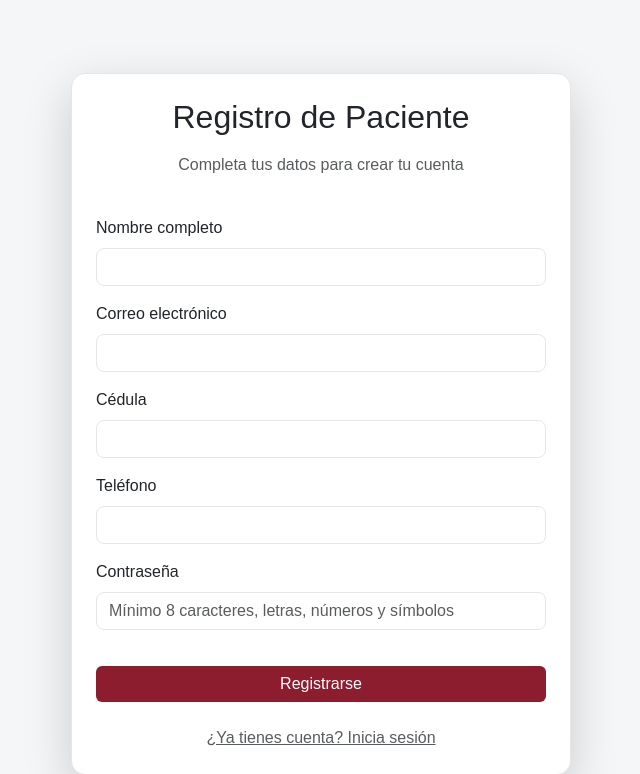
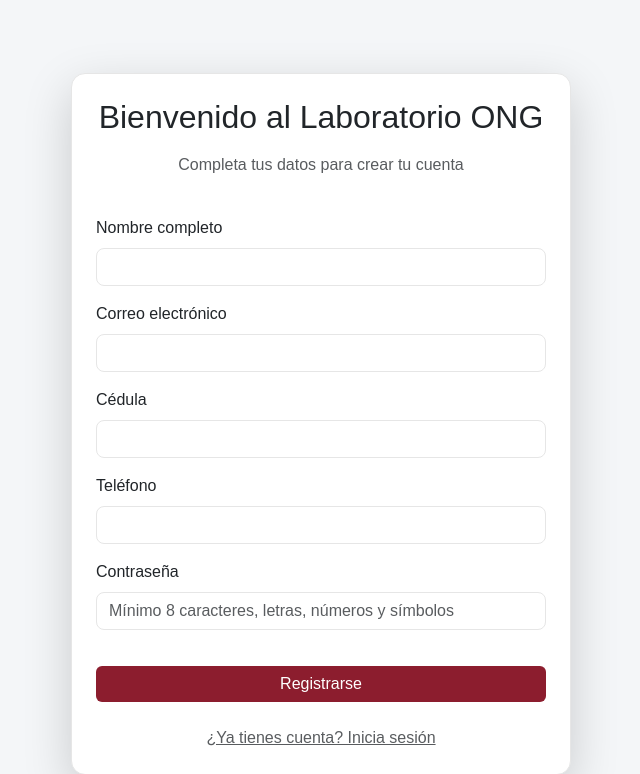
Before and after one commit to axellperaza1/laboratorio_app, a Flask app: page /registro in a window 1280 px wide. Shown: the part 56-830 px from the top of the page, without its empty margins (319-959 px from the left). Run offline with Flask 3, Linux system fonts and the light colour scheme; some libraries are stand-ins or nearby versions.

```diff
--- a/templates/registro.html
+++ b/templates/registro.html
@@ -6,7 +6,7 @@
 <div class="container d-flex justify-content-center align-items-center min-vh-100">
   <div class="card shadow-lg p-4 auth-card" style="max-width: 500px; width: 100%;">
 
-    <h2 class="text-center mb-3">Registro de Paciente</h2>
+    <h2 class="text-center mb-3">Bienvenido al Laboratorio ONG</h2>
     <p class="text-center text-muted mb-4">
       Completa tus datos para crear tu cuenta
     </p>
```
